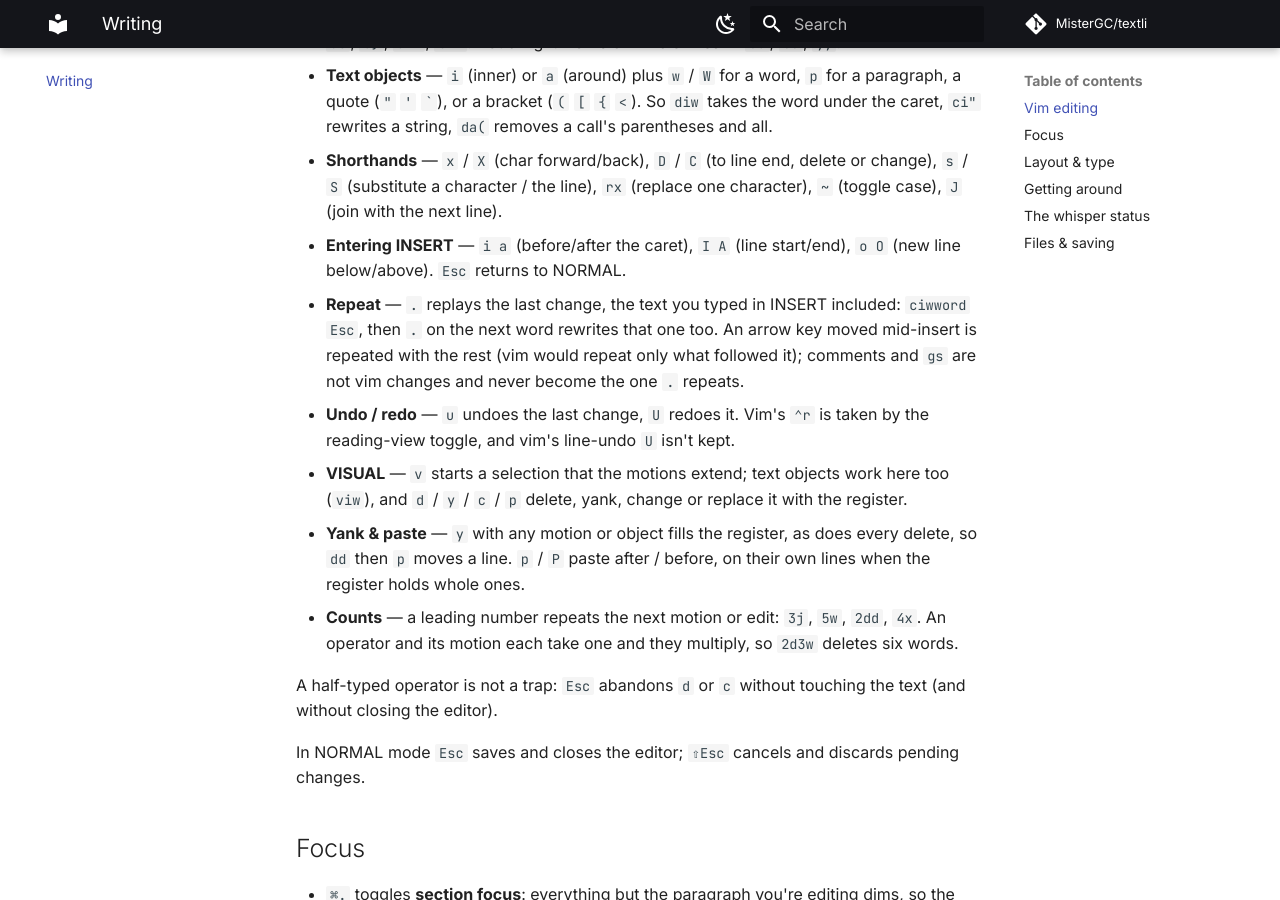
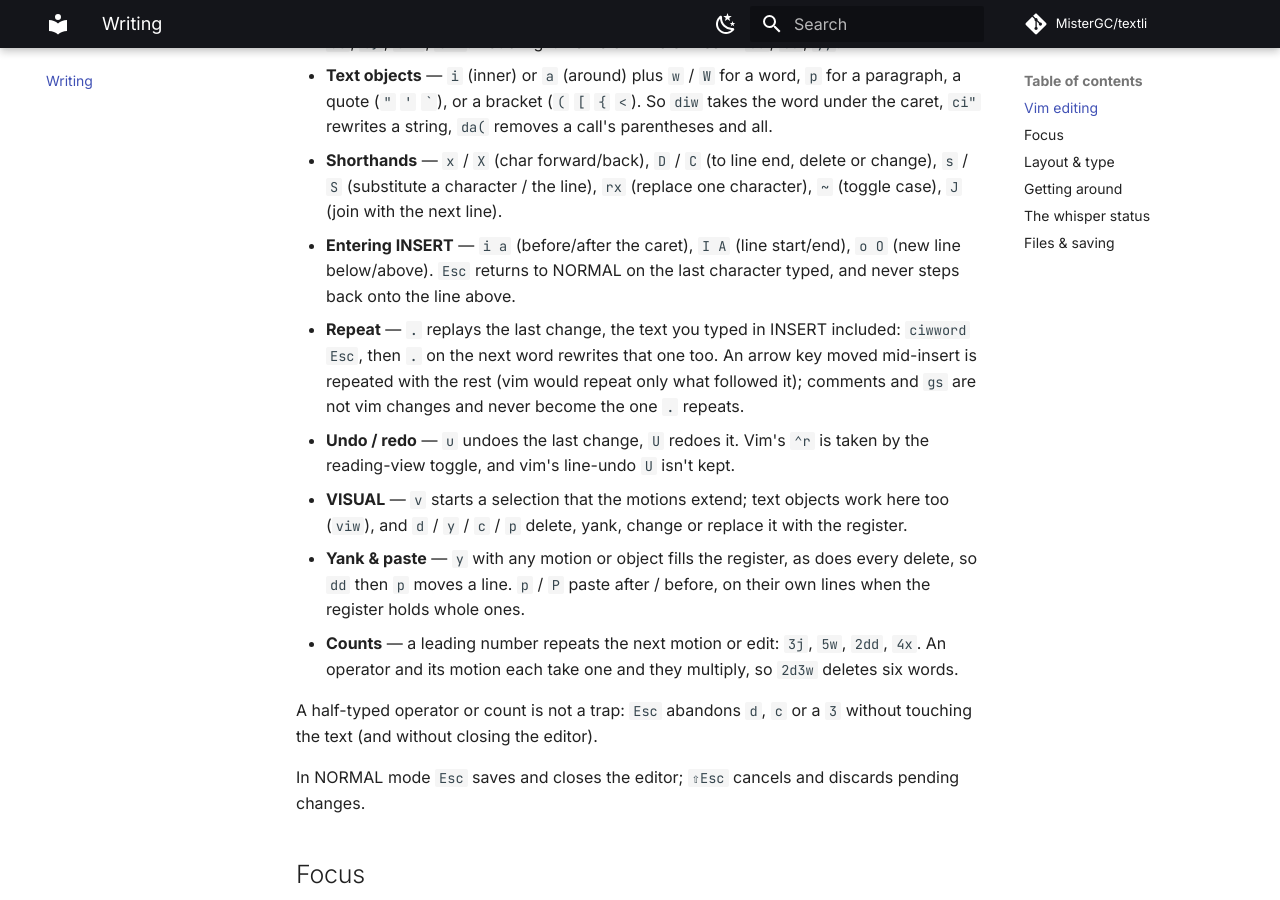
Before and after one commit to MisterGC/textli, an MkDocs documentation site: the page built from docs/writing.md, in a window 1280 px wide and 900 px high, scrolled down 642 px. Built offline with MkDocs 1.6.1 and Material for MkDocs 9.7.7, drawn with Linux system fonts in a browser that asks for light colours; comment, search, counter and statistics services are not loaded.

Commit message:
Docs: $ rests on the last character; Esc never leaves its line and drops a half-typed count

```diff
--- a/docs/writing.md
+++ b/docs/writing.md
@@ -28,7 +28,8 @@ to be learned as separate commands:
   delete or change), `s` / `S` (substitute a character / the line), `rx`
   (replace one character), `~` (toggle case), `J` (join with the next line).
 - **Entering INSERT** — `i a` (before/after the caret), `I A` (line
-  start/end), `o O` (new line below/above). `Esc` returns to NORMAL.
+  start/end), `o O` (new line below/above). `Esc` returns to NORMAL on the
+  last character typed, and never steps back onto the line above.
 - **Repeat** — `.` replays the last change, the text you typed in INSERT
   included: `ciwword` `Esc`, then `.` on the next word rewrites that one too.
   An arrow key moved mid-insert is repeated with the rest (vim would repeat
@@ -46,8 +47,8 @@ to be learned as separate commands:
   `2dd`, `4x`. An operator and its motion each take one and they multiply, so
   `2d3w` deletes six words.
 
-A half-typed operator is not a trap: `Esc` abandons `d` or `c` without
-touching the text (and without closing the editor).
+A half-typed operator or count is not a trap: `Esc` abandons `d`, `c` or a
+`3` without touching the text (and without closing the editor).
 
 In NORMAL mode `Esc` saves and closes the editor; `⇧Esc` cancels and
 discards pending changes.
```
Also changed, not shown: docs/keybindings.md (+2 -2 lines), 1 other file.
